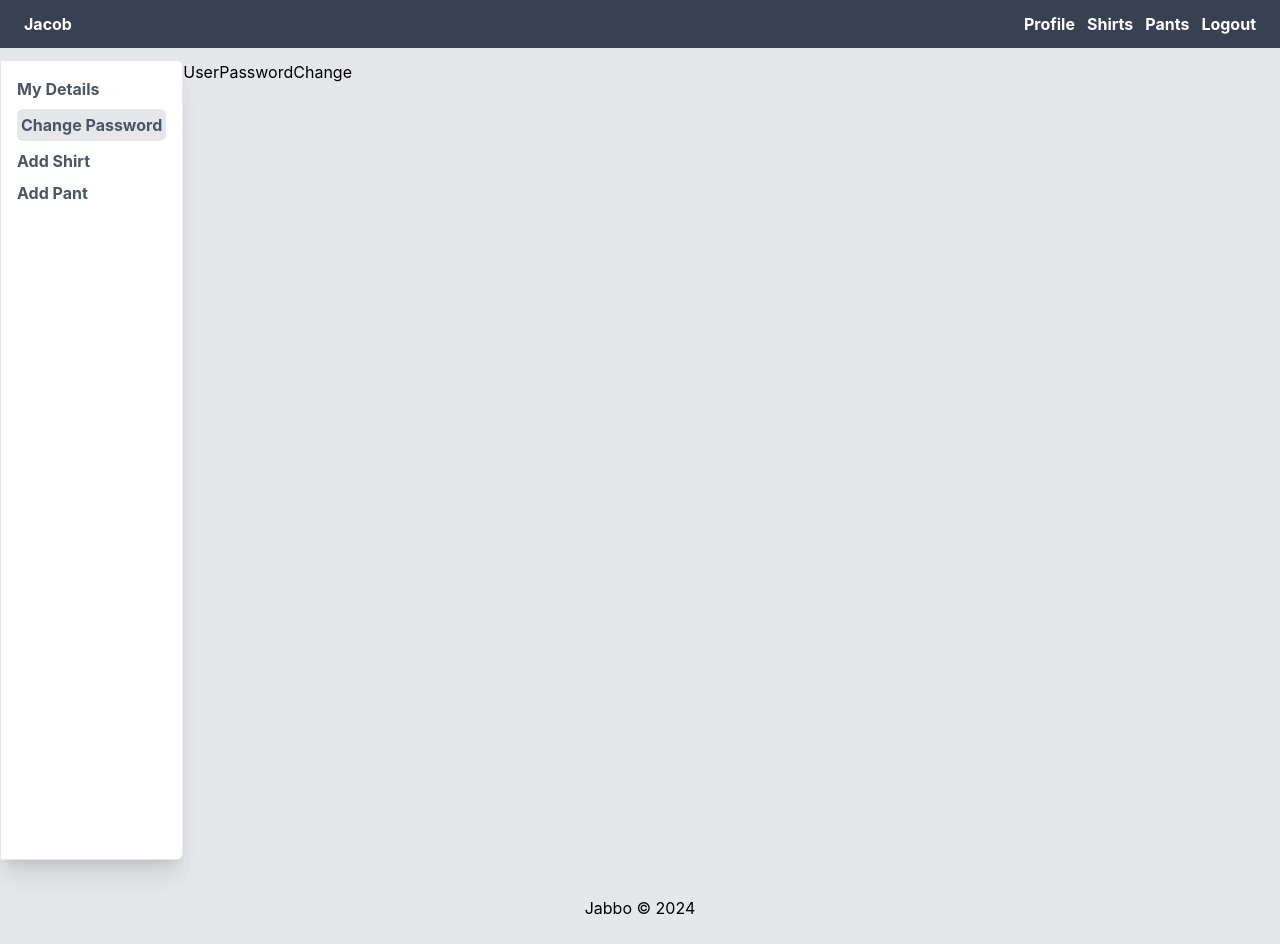
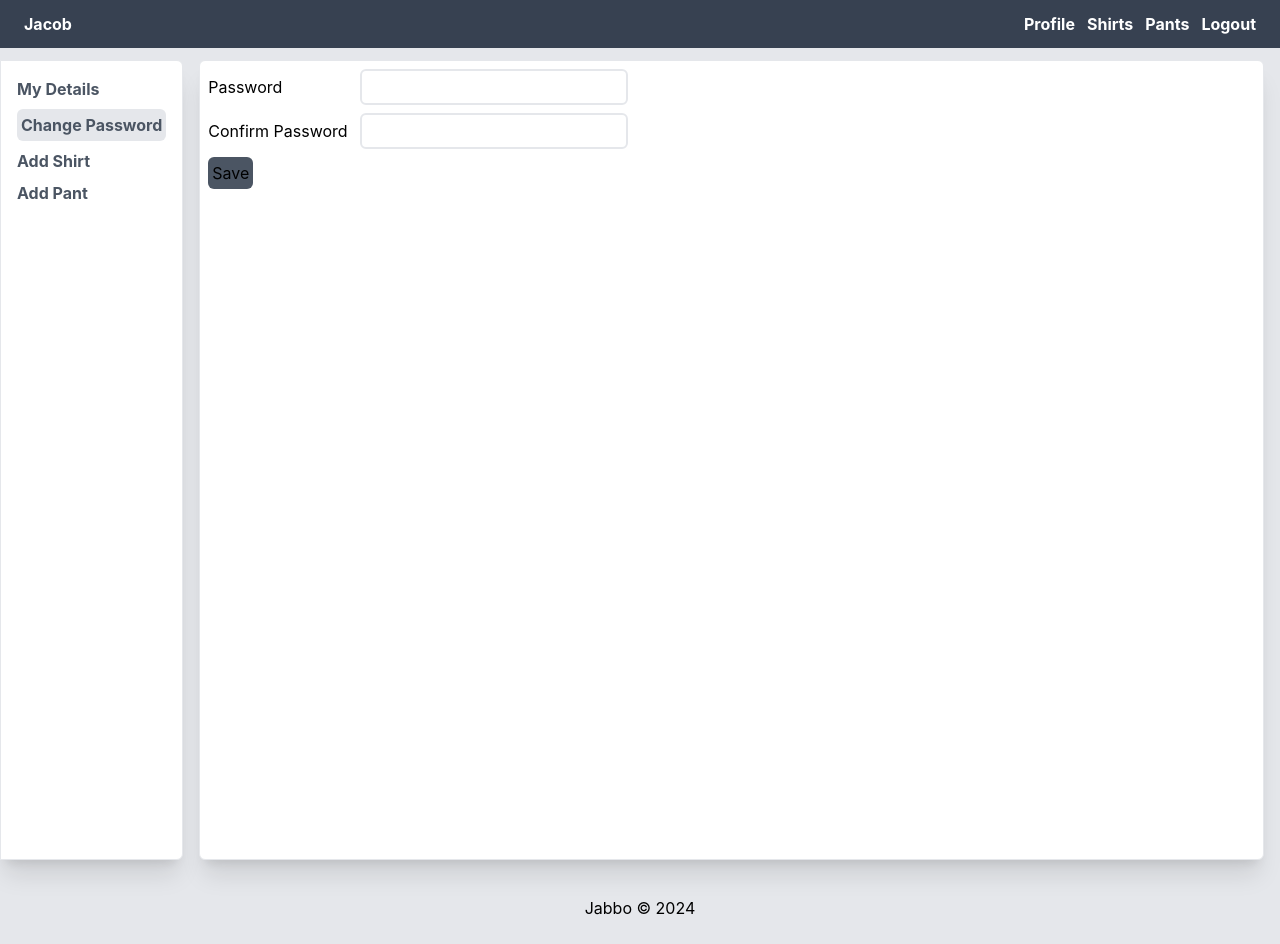
Before and after one commit to Yelkoti/dresso, a React (Create React App) app in the folder frontend/dresso/: page /profile/password in a window 1280 px wide. Built offline with nearby package versions, Linux system fonts and the light colour scheme; sample sign-in values are in the browser's storage.

Commit message:
Added password change functionality

```diff
--- a/frontend/dresso/src/components/Profile/ProfileComponents/UserDetailsPage.jsx
+++ b/frontend/dresso/src/components/Profile/ProfileComponents/UserDetailsPage.jsx
@@ -56,9 +56,10 @@ const UserDetailsPage = () => {
       className="flex flex-col bg-white border p-2 rounded-md shadow-xl space-y-2 flex-1 mx-4"
       style={{ height: `calc(100% - 2px)` }}
     >
-      <p className="flex justify-center font-bold text-gray-600">
+      <p className="flex justify-start font-bold text-gray-600">
         User Information
       </p>
+      <hr />
       <InputText label="name" value={name} handlerFunc={nameHandler} />
       <InputText label="email" value={email} handlerFunc={emailHandler} />
     </div>
--- a/frontend/dresso/src/components/Profile/ProfileComponents/UserPasswordChange.jsx
+++ b/frontend/dresso/src/components/Profile/ProfileComponents/UserPasswordChange.jsx
@@ -1,9 +1,67 @@
-import React from 'react'
+import React, { useState } from "react";
+import { useUpdateUserMutation } from "../../../store/api/userApiSlice";
+import { toast } from "react-toastify";
+import { useSelector } from "react-redux";
+import { useNavigate } from "react-router-dom";
 
 const UserPasswordChange = () => {
+  const [password, setPassword] = useState("");
+  const [confirmPassword, setConfirmPassword] = useState("");
+
+  const navigate = useNavigate();
+
+  const [updateUser, { isLoading: updatingUser, error: errorWhileUpdating}] = useUpdateUserMutation();
+
+  const { userInfo } = useSelector((state) => state.auth);
+
+  const submitHandler = async (e) => {
+    e.preventDefault();
+    if (password === "" || confirmPassword === "") {
+      toast.error("Please Enter password");
+      return;
+    }
+    if(password !== confirmPassword) {
+      toast.error("Password is not matched");
+      return;
+    }
+    try {
+      const res = await updateUser({ _id: userInfo._id, password: password});
+      toast.success("Password is Updated");
+      navigate('/profile');
+    } catch (error) {
+      toast.error(error?.error?.message || error?.message);
+    }
+  };
+
   return (
-    <div>UserPasswordChange</div>
-  )
-}
+    <form
+      action="submit"
+      className="flex flex-col bg-white border p-2 rounded-md shadow-xl space-y-2 flex-1 mx-4"
+      onSubmit={(e) => submitHandler(e)}
+    >
+      <div className="flex flex-col sm:flex-row items-center">
+        <p className="mr-2 w-36">Password</p>
+        <input
+          className={`py-1 px-2 border-2 rounded-md focus:shadow-outline-blue`}
+          type="password"
+          onChange={(e) => setPassword(e.target.value)}
+        />
+      </div>
+      <div className="flex flex-col sm:flex-row items-center">
+        <p className="mr-2 w-36">Confirm Password</p>
+        <input
+          className={`py-1 px-2 border-2 rounded-md focus:shadow-outline-blue`}
+          type="password"
+          onChange={(e) => setConfirmPassword(e.target.value)}
+        />
+      </div>
+      <div className="flex justify-center sm:justify-start">
+        <button className="bg-gray-600 p-1 rounded-md hover:bg-gray-400">
+          Save
+        </button>
+      </div>
+    </form>
+  );
+};
 
-export default UserPasswordChange
+export default UserPasswordChange;
--- a/frontend/dresso/src/components/Profile/ProfilePage.jsx
+++ b/frontend/dresso/src/components/Profile/ProfilePage.jsx
@@ -6,7 +6,6 @@ import { CgDetailsMore } from "react-icons/cg";
 import { Outlet } from "react-router-dom";
 
 const ProfilePage = () => {
-
   const isTab = useMediaQuery({
     query: "(min-width: 640px)",
   });
@@ -36,12 +35,12 @@ const ProfilePage = () => {
 
   const moreOptionHandler = () => {
     setMoreOptions(false);
-  }
+  };
 
   return (
     <div
       className="flex justify-start cursor-pointer relative"
-      onClick={(e) => handleBackgroundClick(e)}
+      {...(moreOptions ? { onClick: (e) => handleBackgroundClick(e) } : {})}
     >
       {!isTab ? (
         !moreOptions ? (
@@ -49,13 +48,22 @@ const ProfilePage = () => {
             <CgDetailsMore onClick={(e) => setMoreOptions(true)} />
           </div>
         ) : (
-          <div ref={sideBarRef} className="absolute min-h-40 ml-4 mt-8 bg-gray-200 p-2 rounded-md shadow-xl">
-            <ProfilePageSideBar moreOptionHandler={moreOptionHandler} isTab={isTab} />
+          <div
+            ref={sideBarRef}
+            className="absolute min-h-40 ml-4 mt-8 bg-gray-200 p-2 rounded-md shadow-xl"
+          >
+            <ProfilePageSideBar
+              moreOptionHandler={moreOptionHandler}
+              isTab={isTab}
+            />
           </div>
         )
       ) : (
         <div className="flex border min-h-screen p-2 bg-white rounded-r-md shadow-xl">
-          <ProfilePageSideBar moreOptionHandler={moreOptionHandler} isTab={isTab} />
+          <ProfilePageSideBar
+            moreOptionHandler={moreOptionHandler}
+            isTab={isTab}
+          />
         </div>
       )}
       <Outlet />
```
Also changed, not shown: 1 other file (tests, documents, lock files or other folders).
